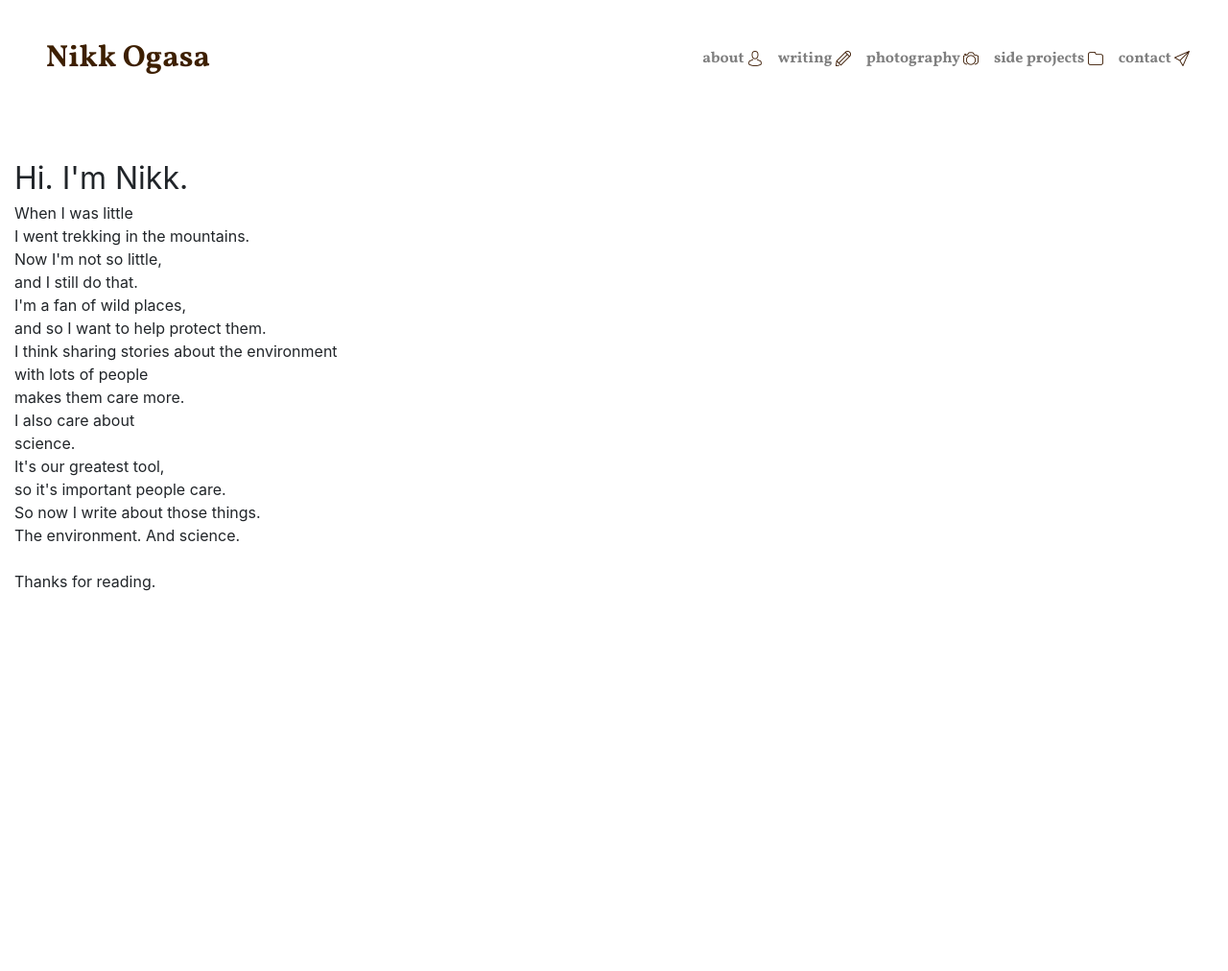
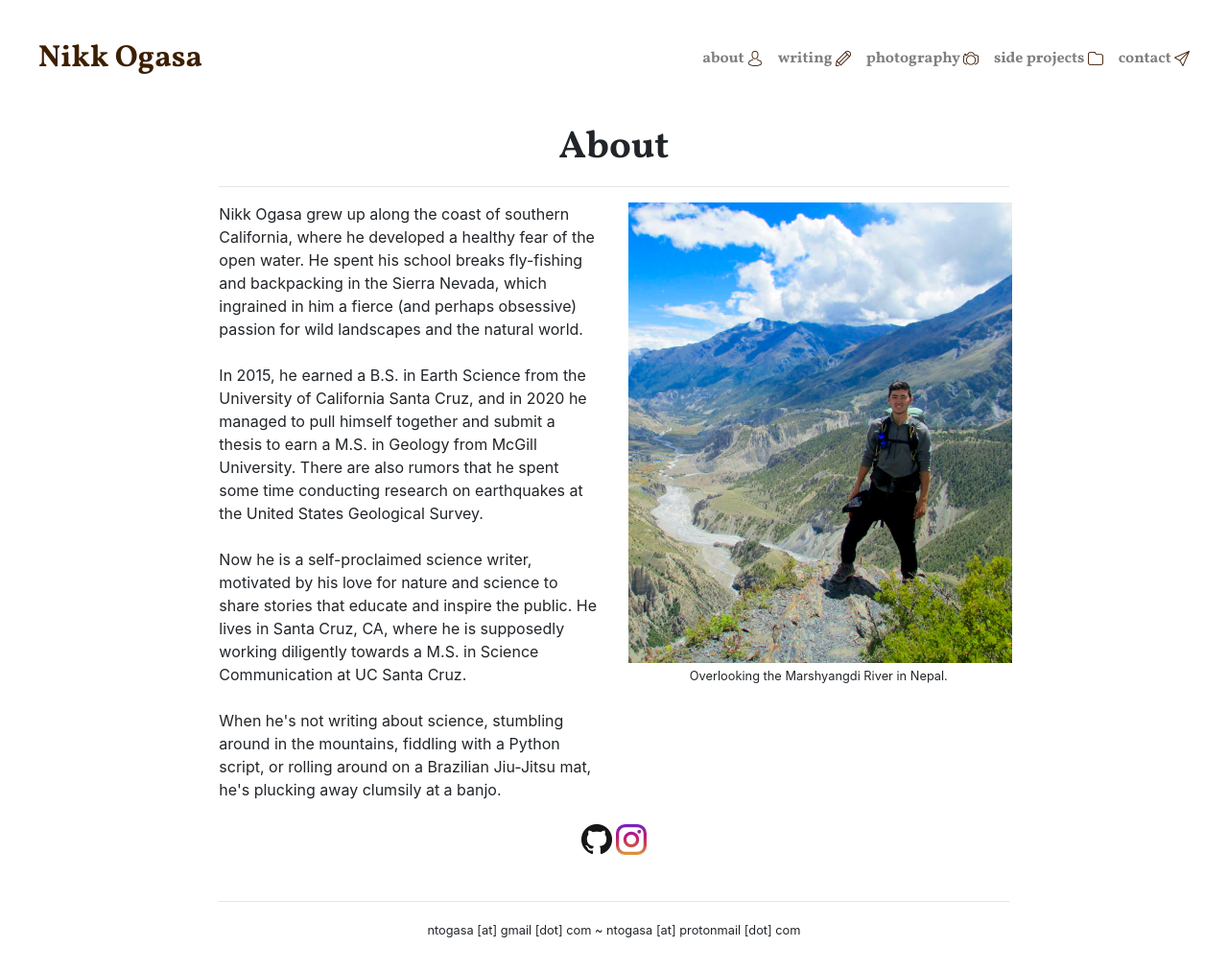
Before and after one commit to ntogasa/personal_website, a Django app: page /about/ in a window 1280 px wide. Shown: the whole page at 96% size. Before the commit the page ends 616 px from the top, so only its background shows below. Run offline with Django 3.2, Linux system fonts and the light colour scheme; parts of the project's set-up code (start-up, migrations or seed data) failed here and were passed over; some libraries are stand-ins or nearby versions.

Commit message:
Create separate prod and dev settings
- Create main.settings directory containing shared, development, and production settings
- Set development.py as default settings file in main.wsgi and manage.py
- Create runtime.txt, requirements.txt, and Procfile in preparation for deployment to Heroku
- Add django_heroku to main.settings.production
- Modify style of application in templates and add static files

```diff
--- /dev/null
+++ b/main/settings/development.py
@@ -0,0 +1 @@
+from main.settings.shared import *
--- a/main/settings.py
+++ b/main/settings/shared.py
@@ -146,8 +146,9 @@ STATIC_URL = f'https://{AWS_S3_CUSTOM_DOMAIN}/{AWS_LOCATION}/'      # for AWS S3
 STATICFILES_DIRS = [                                                # for AWS S3 use
     os.path.join(BASE_DIR, 'static'),
 ]
+MEDIA_ROOT = os.path.join(BASE_DIR, 'static')                       # where photos are uploaded to
 STATICFILES_LOCATION = 'static'
-STATICFILES_STORAGE = 'main.storage_backends.StaticStorage'              # for AWS S3 use
+STATICFILES_STORAGE = 'main.storage_backends.StaticStorage'         # for AWS S3 use
 STATICFILES_FINDERS = (                                             # for AWS S3 use
     'django.contrib.staticfiles.finders.FileSystemFinder',
     'django.contrib.staticfiles.finders.AppDirectoriesFinder',
@@ -165,7 +166,7 @@ EMAIL_HOST = config('EMAIL_HOST')
 EMAIL_HOST_USER = config('EMAIL_HOST_USER')
 EMAIL_HOST_PASSWORD = config('EMAIL_HOST_PASSWORD')
 EMAIL_USE_TLS = config('EMAIL_USE_TLS', cast=bool)
-EMAIL_PORT = config('EMAIL_PORT', cast=int)
+EMAIL_PORT = config('EMAIL_PORT')
 
 # Admin media (added during AWS S3 config)
 ADMIN_MEDIA_PREFIX = STATIC_URL + 'admin/'
--- a/main/wsgi.py
+++ b/main/wsgi.py
@@ -8,9 +8,9 @@ https://docs.djangoproject.com/en/3.0/howto/deployment/wsgi/
 """
 
 import os
-
+import sys
 from django.core.wsgi import get_wsgi_application
 
-os.environ.setdefault('DJANGO_SETTINGS_MODULE', 'main.settings')
+os.environ.setdefault('DJANGO_SETTINGS_MODULE', 'main.settings.development')
 
 application = get_wsgi_application()
--- a/manage.py
+++ b/manage.py
@@ -5,7 +5,7 @@ import sys
 
 
 def main():
-    os.environ.setdefault('DJANGO_SETTINGS_MODULE', 'main.settings')
+    os.environ.setdefault('DJANGO_SETTINGS_MODULE', 'main.settings.development')
     try:
         from django.core.management import execute_from_command_line
     except ImportError as exc:
--- /dev/null
+++ b/runtime.txt
@@ -0,0 +1 @@
+python-3.8.3
--- a/static/css/custom.css
+++ b/static/css/custom.css
@@ -27,12 +27,17 @@ a.navbar-brand.navbar-name {
     font-size: 2rem;
     color: #3D1F00;
     text-align: right;
-    margin-left: 1rem;
+    margin-left: 0.5rem;
 }
 
 div.carousel-item {
     margin: auto;
     text-align: center;
+}
+
+div.footer {
+    margin-top: 2rem;
+    margin-bottom: 2rem;
 }
 
 div.photo-row {
@@ -73,6 +78,10 @@ h5.poppins {
     font-family: Poppins, Roboto, sans-serif;
 }
 
+img.about-photo {
+    max-height: 30rem;
+}
+
 img.banner {
     height: 4rem;
 }
@@ -88,6 +97,10 @@ img.photo {
     padding: 0;
 }
 
+img.success {
+    max-height: 25rem;
+}
+
 nav.navbar {
     margin-top: 1.5rem;
     margin-right: 1rem;
--- a/templates/about.html
+++ b/templates/about.html
@@ -6,32 +6,46 @@
 
 {% block content %}
 <div class="container-fluid">
-    <div class="row story-row justify-content-center">
-        <div class="col-12 d-none d-md-block">
+    <div class="row justify-content-center">
+        <div class="col-12 col-sm-11 col-md-8 text-center">
+            <h1 class="page-heading">About</h1>
+            <hr>
         </div>
     </div>
-    <div class="row">
-        <div class="col-12 col-md-9">
-            <span class="big">Hi. I'm Nikk.</span><br>
-            When I was little<br>
-            I went trekking in the mountains.<br>
-            Now I'm not so little,<br>
-            and I still do that.<br>
-            I'm a fan of wild places,<br>
-            and so I want to help protect them.<br>
-            I think sharing stories about the environment<br>
-            with lots of people<br>
-            makes them care more.<br>
-            I also care about<br>
-            science.<br>
-            It's our greatest tool,<br>
-            so it's important people care.<br>
-            So now I write about those things.<br>
-            The environment. And science.<br><br>
+    <div class="row justify-content-center">
+        <div class="col-12 col-sm-11 col-md-8 container-fluid">
+            <div class="row">
+                <div class="col-6">
+                    Nikk Ogasa grew up along the coast of southern California, where he developed a healthy fear of the open
+                    water. He spent his school breaks fly-fishing and backpacking in the Sierra Nevada, which ingrained in him
+                    a fierce (and perhaps obsessive) passion for wild landscapes and the natural world. <br><br>
 
-            Thanks for reading.<br>
+                    In 2015, he earned a
+                    B.S. in Earth Science from the University of California Santa Cruz, and in 2020 he managed to pull himself
+                    together and submit a thesis to earn a M.S. in Geology from McGill University. There are also rumors that
+                    he spent some time conducting research on earthquakes at the United States Geological Survey.<br><br>
 
-            <br>
+                    Now he is a self-proclaimed science writer, motivated by his love for nature and science to share stories
+                    that educate and inspire the public. He lives in Santa Cruz, CA, where he is supposedly
+                    working diligently towards a M.S. in Science Communication at UC Santa Cruz.<br><br>
+
+                    When he's not writing about science,
+                    stumbling around in the mountains,
+                    fiddling with a Python script,
+                    or rolling around on a Brazilian Jiu-Jitsu mat,
+                    he's plucking away clumsily at a banjo.
+                    <br><br>
+                </div>
+                <div class="col-6 text-center">
+                    <img class="about-photo" src="{% static 'images/me_on_cliff.jpg' %}">
+                    <br>
+                    <small>Overlooking the Marshyangdi River in Nepal.</small>
+                </div>
+            </div>
+        </div>
+        <div class="col-12 col-sm-11 col-md-8 justify-content-center text-center">
+            <a href="https://github.com/ntogasa"><img src="{% static 'images/GitHub-Mark-32px.png' %}"></a>
+            <a href="https://www.instagram.com/nikkogasa/"><img src="{% static 'images/IG-Mark-32px.png' %}"></a>
         </div>
     </div>
 </div>
--- a/templates/base/base.html
+++ b/templates/base/base.html
@@ -14,6 +14,15 @@
     <!--Content-->
     {% block content %}
     {% endblock content%}
+    <!--Footer-->
+    <div class="footer container-fluid">
+        <div class="row justify-content-center">
+            <div class="col-12 col-sm-11 col-md-8 text-center">
+                <hr>
+                <small>ntogasa [at] gmail [dot] com   ~   ntogasa [at] protonmail [dot] com</small>
+            </div>
+        </div>
+    </div>
 
 
     <!-- jQuery library -->
--- a/templates/contact/success.html
+++ b/templates/contact/success.html
@@ -8,12 +8,9 @@
 
 <div class="container-fluid h-100">
     <div class="row d-flex justify-content-center align-self-center">
-        <div>
-            <h3 class="poppins mt-3">thanks!</h3>
-        </div>
         <div class="col-12 d-flex align-items-center justify-content-center">
             <a href="{% url 'home' %}">
-                <img alt="thumbs up" class="img-fluid" src="{% static 'images/thumbs_up.png' %}">
+                <img alt="thumbs up" class="img-fluid success" src="{% static 'images/thumbs_up.png' %}">
             </a>
         </div>
     </div>
--- a/templates/photos/photography.html
+++ b/templates/photos/photography.html
@@ -4,7 +4,7 @@
 {% block title %}Photography {% endblock title %}
 
 {% block content %}
-<div class="container my-4">
+<div class="container-fluid">
     <div class="row justify-content-center">
         <div class="col-12 col-sm-11 col-md-8 justify-content-center text-center">
             <h1 class="page-heading">Photography</h1>
--- a/templates/side_projects/side_projects.html
+++ b/templates/side_projects/side_projects.html
@@ -5,7 +5,7 @@
 {% block content %}
 <div class="container">
     <div class="row justify-content-center">
-        <div class="col-md-8">
+        <div class="col-12 col-sm-11 col-md-8">
             <h1 class="page-heading text-center">
                 Side projects
             </h1>
```
Also changed, not shown: main/settings/production.py (added, +31 -0 lines), requirements.txt (added, +41 -0 lines), templates/contact/contact.html (+4 -3 lines), templates/home.html (+21 -3 lines), static/images/GitHub-Mark-32px.png (added), static/images/IG-Mark-32px.png (added), static/images/thumbs_up.png (added), 1 other file.
